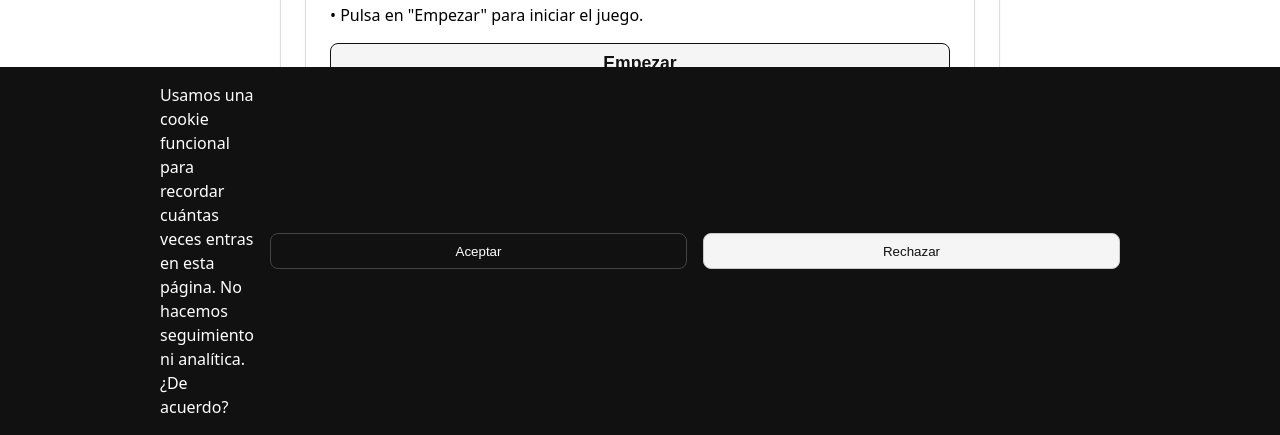
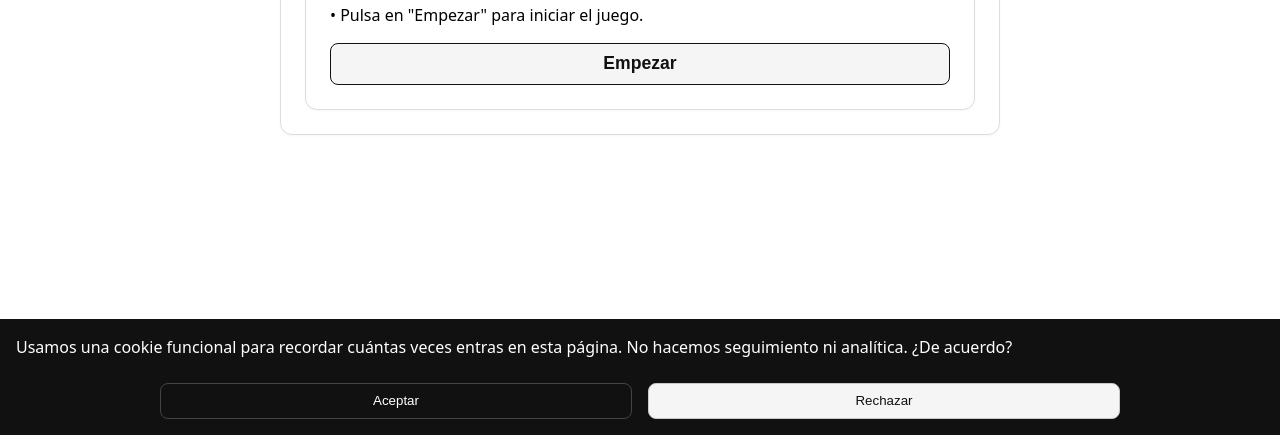
Before and after one commit to QuizGo/QuizGo.github.io, a plain HTML site: page index.html in a window 1280 px wide. Shown: the part 365-800 px from the top of the page. Drawn offline with Linux system fonts and the light colour scheme.

Commit message:
update_ cookies

```diff
--- a/index.html
+++ b/index.html
@@ -47,9 +47,10 @@
 
   <!-- Banner sencillo de cookies -->
   <div id="cookieBanner" class="cookie-banner" role="dialog" aria-live="polite" aria-label="Aviso de cookies funcionales">
+    <p>Usamos una cookie funcional para recordar cuántas veces entras en esta página. No hacemos seguimiento ni analítica. ¿De acuerdo?</p>
+    <br>
     <div class="content">
-      <p>Usamos una cookie funcional para recordar cuántas veces entras en esta página. No hacemos seguimiento ni analítica. ¿De acuerdo?</p>
-      <button id="acceptCookies" class="btn" type="button">Aceptar</button>
+      <button id="acceptCookies" class="btn" type="button" >Aceptar</button>
       <button id="rejectCookies" class="btn secondary" type="button">Rechazar</button>
     </div>
   </div>
--- a/styles/index.css
+++ b/styles/index.css
@@ -14,7 +14,7 @@ position: fixed; left: 0; right: 0; bottom: 0;
 background: #111; color: #fff; padding: 1rem; display: none; z-index: 9999;
 }
 .cookie-banner .content { max-width: 960px; margin: 0 auto; display: flex; gap: 1rem; align-items: center; }
-.cookie-banner p { margin: 0; flex: 1; }
+.cookie-banner p { margin: 0; }
 code { background: rgba(0,0,0,.06); padding: .1rem .3rem; border-radius: 4px; }
 
 @media (max-width: 768px) {
```
